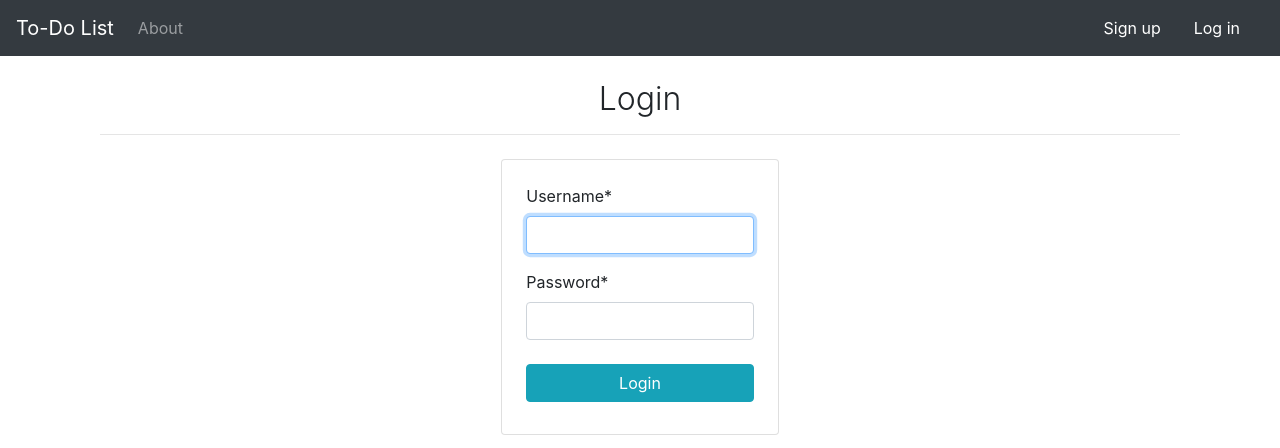
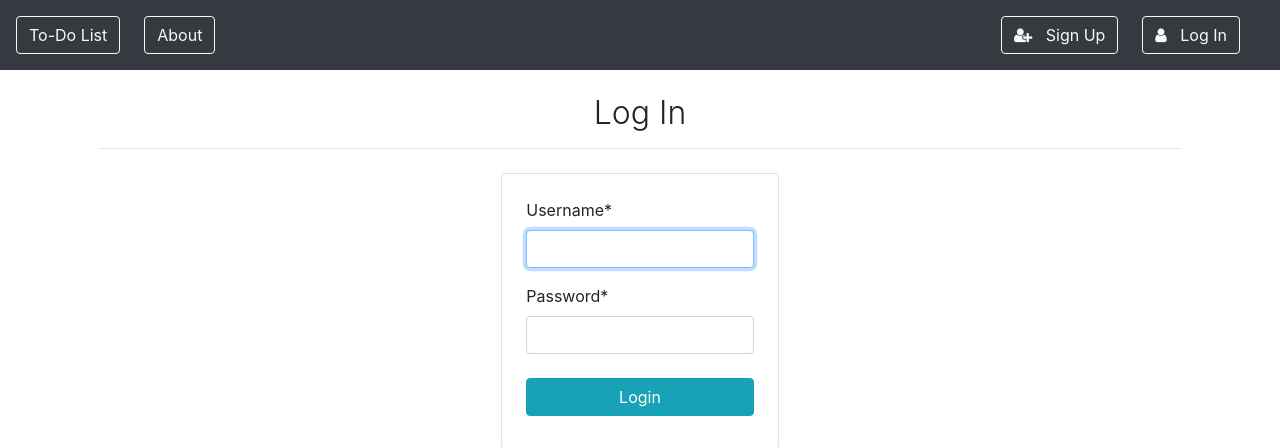
Before and after one commit to IamOmaR22/To-Do-List-Django-SQLite, a Django app: page /login/ in a window 1280 px wide. Shown: the top 448 px of the page. Run offline with Django 3.2, Linux system fonts and the light colour scheme; some libraries are stand-ins or nearby versions.

Commit message:
Navbar and Signup

```diff
--- a/todo_list/templates/base.html
+++ b/todo_list/templates/base.html
@@ -10,12 +10,18 @@
     <!-- Bootstrap CSS -->
     <link rel="stylesheet" href="https://stackpath.bootstrapcdn.com/bootstrap/4.3.1/css/bootstrap.min.css" integrity="sha384-ggOyR0iXCbMQv3Xipma34MD+dH/1fQ784/j6cY/iJTQUOhcWr7x9JvoRxT2MZw1T" crossorigin="anonymous">
     <link rel="stylesheet" href="{% static 'css/my_style.css' %}">
+    <link rel="stylesheet" href="https://cdnjs.cloudflare.com/ajax/libs/font-awesome/4.7.0/css/font-awesome.min.css">
 
-    <title>{% block title %}Hello, world!{% endblock %}</title>
+    <title>
+      {% block title %}Hello, world!{% endblock %}
+    </title>
+
   </head>
   <body>
     <nav class="navbar navbar-expand-lg navbar-dark bg-dark">
-  <a class="navbar-brand" href="{% url 'home' %}">To-Do List</a>
+  <a class="navbar-brand" href="{% url 'home' %}">
+    <button type="button" class="btn btn-md btn-outline-light">To-Do List</button>
+    </a>
   <button class="navbar-toggler" type="button" data-toggle="collapse" data-target="#navbarSupportedContent" aria-controls="navbarSupportedContent" aria-expanded="false" aria-label="Toggle navigation">
     <span class="navbar-toggler-icon"></span>
   </button>
@@ -23,14 +29,18 @@
   <div class="collapse navbar-collapse" id="navbarSupportedContent">
     <ul class="navbar-nav mr-auto">
       <li class="nav-item">
-        <a class="nav-link" href="{% url 'about' %}">About</a>
+        <a class="nav-link" href="{% url 'about' %}">
+          <button type="button" class="btn btn-md btn-outline-light">About</button>
+        </a>
       </li>
     </ul>
 
 <!-- start login, logout, signup -->
     {% if request.user.is_authenticated %}
     <a href="{% url 'logout' %}" class="mr-4 text-white">
-      <i class="fas fa-sign-in-alt"></i> &nbsp; Log out
+      <button type="button" class="btn btn-md btn-outline-light">
+      <i class="fa fa-sign-out"></i> &nbsp; Log Out
+      </button>
     </a>
 
   <!-- Add To-DO List form will show after login(that's why i kept it into if condition) -->
@@ -42,11 +52,15 @@
 
     {% else %}
     <a href="{% url 'signup' %}" class="mr-4 text-white">
-      <i class="fas fa-user-plus"></i> &nbsp; Sign up
+      <button type="button" class="btn btn-md btn-outline-light">
+      <i class="fa fa-user-plus"></i> &nbsp; Sign Up
+      </button>
     </a>
 
     <a href="{% url 'login' %}" class="mr-4 text-white">
-      <i class="fas fa-sign-in-alt"></i> &nbsp; Log in
+      <button type="button" class="btn btn-md btn-outline-light">
+      <i class="fa fa-user"></i> &nbsp; Log In
+      </button>
     </a>
     {% endif %}
 <!-- end login, logout, signup -->
--- a/todo_list/templates/registration/login.html
+++ b/todo_list/templates/registration/login.html
@@ -1,12 +1,12 @@
 {% extends 'base.html' %}
 {% load crispy_forms_tags %}
 {% block title %}
-Login
+Log In
 {% endblock title %}
 
 {% block content %}
 <div class="container">
-  <h2 class="heading font-weight-light text-center">Login</h2>
+  <h2 class="heading font-weight-light text-center">Log In</h2>
   <hr>
   </div>
   <div class="container w-25 card p-4 mt-4">
```
Also changed, not shown: db.sqlite3.
